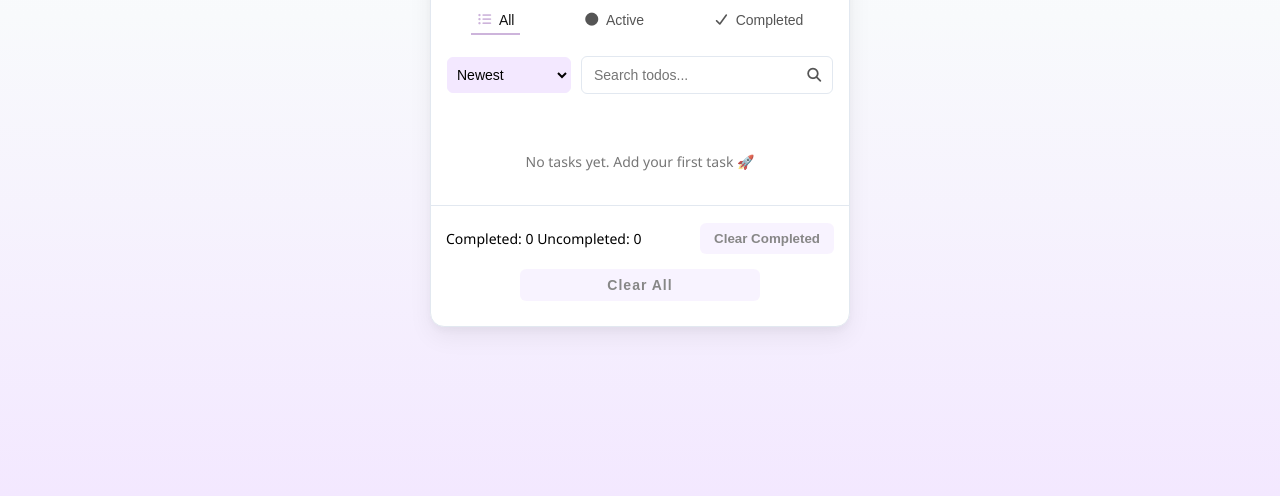
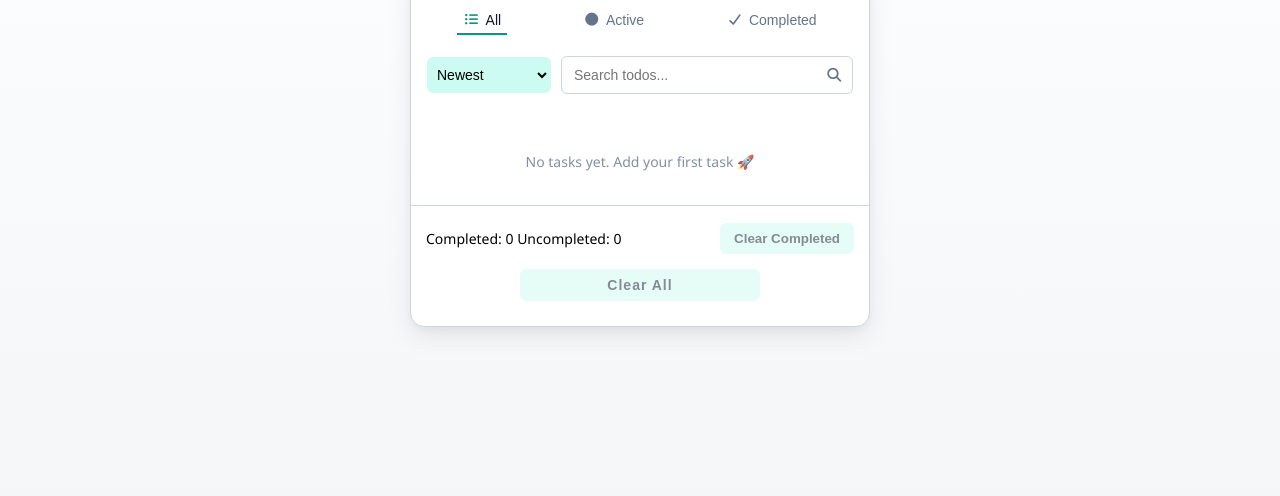
Before and after one commit to sabeena-yellutla/smart-todo-app, a plain HTML site: page index.html in a window 1280 px wide. Shown: the part 304-800 px from the top of the page. Drawn offline with Linux system fonts and the light colour scheme.

Commit message:
refactor: update color theme to modern minimal

```diff
--- a/script.js
+++ b/script.js
@@ -229,8 +229,8 @@ function toggleComplete(id) {
 
 // Remove a todo from state
 function deleteTodo(id) {
-    /* You store id in JS → copy it into DOM using data-id → use it later to find that exact element.
-    li.dataset.id = todo.id; in render function*/
+
+    // since we set li.dataset.id = todo.id
     const li = document.querySelector(`li[data-id="${id}"]`);
     if (!li) return;
 
--- a/style.css
+++ b/style.css
@@ -1,7 +1,6 @@
  @import url('https://fonts.googleapis.com/css2?family=Noto+Sans:ital,wght@0,100..900;1,100..900&display=swap');
 
  :root {
-
      /* FONT */
      --font-main: "Noto Sans", sans-serif;
 
@@ -15,38 +14,38 @@
      --bg-body-gradient: #f8fafc;
 
      /* PRIMARY BUTTON */
-     --color-primary: #f3e8ff;
-     --color-primary-hover: #e9d5ff;
+     --color-primary: #ccfbf1;
+     --color-primary-hover: #99f6e4;
 
-     /* ACCENT / FOCUS */
-     --color-accent: #cdb4db;
-     --color-accent-light: #ede9fe;
+     /* ACCENT */
+     --color-accent: #0d9488;
+     --color-accent-light: #ccfbf1;
+
+     /* INPUT / BORDER */
+     --color-border: #cbd5e1;
 
      /* SURFACE COLORS */
      --color-card: #ffffff;
      --color-card-completed: #f8fafc;
 
-     /* INPUT / BORDER */
-     --color-border: #e2e8f0;
-
      /* TEXT COLORS */
-     --color-text-main: #111111;
-     --color-text-muted: #555555;
+     --color-text-main: #0f172a;
+     --color-text-muted: #64748b;
 
      /* ICON COLORS */
-     --color-success: #22c55e;
-     --color-success-hover: #15803d;
+     --color-success: #0d9488;
+     --color-success-hover: #0f766e;
 
-     --color-danger: #ef4444;
-     --color-danger-hover: #dc2626;
+     --color-danger: #e11d48;
+     --color-danger-hover: #be123c;
 
      /* CHECKBOX */
      --checkbox-border: #94a3b8;
 
      /* SHADOWS */
-     --shadow-card: 0 10px 25px rgba(0, 0, 0, 0.06);
+     --shadow-card: 0 10px 25px rgba(0, 0, 0, 0.08);
      --shadow-soft: 0 4px 10px rgba(0, 0, 0, 0.04);
-     --shadow-hover: 0 6px 14px rgba(0, 0, 0, 0.08);
+     --shadow-hover: 0 6px 14px rgba(0, 0, 0, 0.10);
 
      /* RADIUS */
      --radius-sm: 6px;
@@ -56,7 +55,6 @@
      /* TRANSITIONS */
      --transition-fast: 0.15s ease;
      --transition-normal: 0.25s ease;
-
  }
 
  body {
@@ -68,14 +66,13 @@
      min-height: 100vh;
      background: linear-gradient(180deg,
              #ffffff 0%,
-             #f8fafc 40%,
-             #f3e8ff 100%);
+             #f4f6f8 100%);
      background-attachment: fixed;
  }
 
  .container {
      width: 100%;
-     max-width: 420px;
+     max-width: 460px;
      padding: 40px 20px;
  }
 
@@ -97,7 +94,7 @@
      margin-bottom: 0;
      padding: 15px;
      font-size: 25px;
-     font-weight: 600px;
+     font-weight: 600;
      letter-spacing: -0.3px;
  }
 
```
Also changed, not shown: todo-preview.png, 1 other file.
